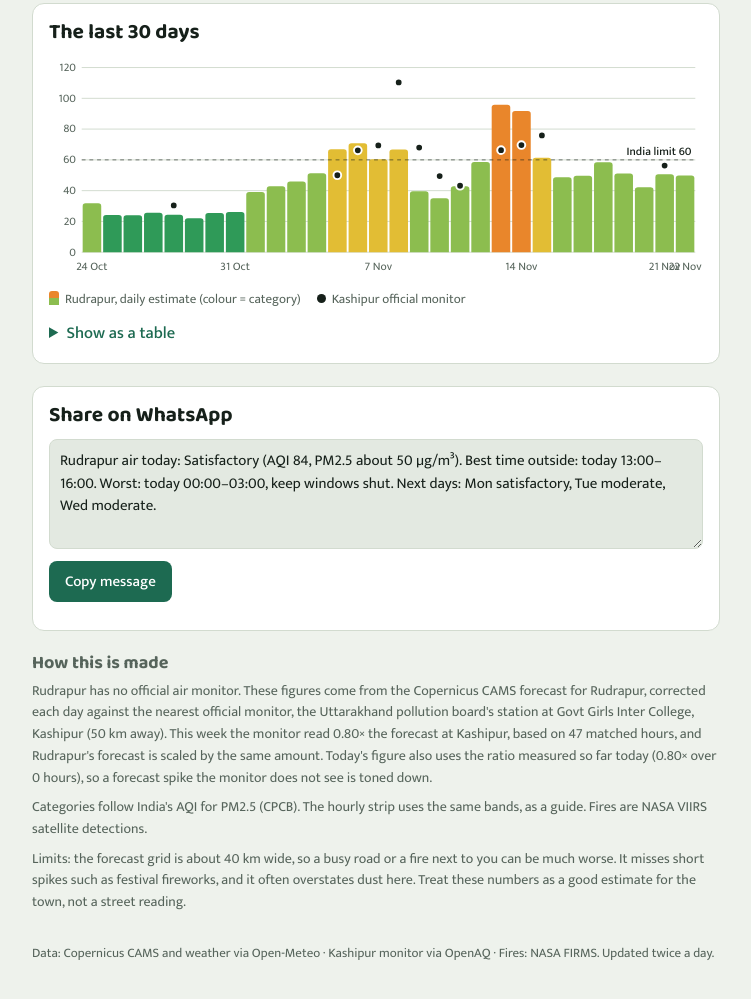
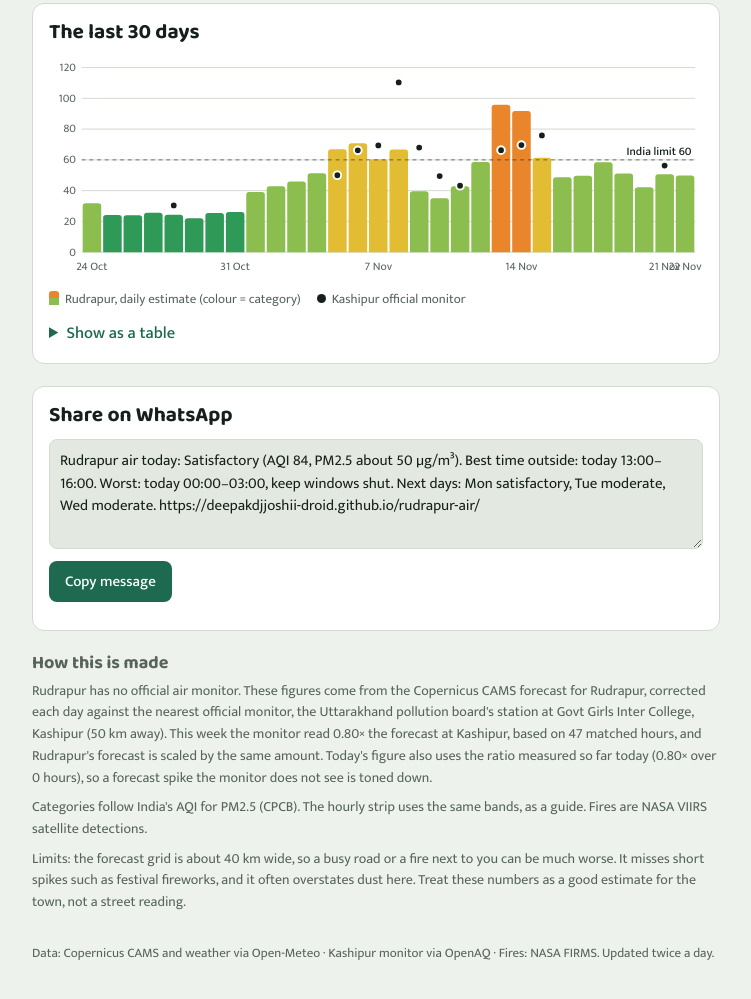
Before and after one commit to deepakdjjoshii-droid/rudrapur-air, a plain HTML site: page docs/index.html in a window 1280 px wide. Shown: the part 1083-2082 px from the top of the page, without its empty margins (264-1015 px from the left). Drawn offline with Linux system fonts and the light colour scheme.

Commit message:
Update 2026-11-22 01:00 IST

```diff
--- a/docs/index.html
+++ b/docs/index.html
@@ -193,7 +193,7 @@ footer{font-size:13px;color:var(--muted)}
 
 <script>
 (function(){
-  var T = {en: "Rudrapur air today: Satisfactory (AQI 84, PM2.5 about 50 µg/m³). Best time outside: today 13:00–16:00. Worst: today 00:00–03:00, keep windows shut. Next days: Mon satisfactory, Tue moderate, Wed moderate.", hi: "आज रुद्रपुर की हवा: संतोषजनक (AQI 84, PM2.5 लगभग 50 µg/m³)। बाहर जाने का सबसे अच्छा समय: आज 13:00–16:00। सबसे खराब समय: आज 00:00–03:00, खिड़कियाँ बंद रखें। आगे: सोम संतोषजनक, मंगल मध्यम, बुध मध्यम।"};
+  var T = {en: "Rudrapur air today: Satisfactory (AQI 84, PM2.5 about 50 µg/m³). Best time outside: today 13:00–16:00. Worst: today 00:00–03:00, keep windows shut. Next days: Mon satisfactory, Tue moderate, Wed moderate. https://deepakdjjoshii-droid.github.io/rudrapur-air/", hi: "आज रुद्रपुर की हवा: संतोषजनक (AQI 84, PM2.5 लगभग 50 µg/m³)। बाहर जाने का सबसे अच्छा समय: आज 13:00–16:00। सबसे खराब समय: आज 00:00–03:00, खिड़कियाँ बंद रखें। आगे: सोम संतोषजनक, मंगल मध्यम, बुध मध्यम। https://deepakdjjoshii-droid.github.io/rudrapur-air/"};
   var root = document.documentElement, box = document.getElementById("share-text");
   function setLang(l){
     root.setAttribute("data-lang", l); root.lang = l === "hi" ? "hi" : "en";
```
